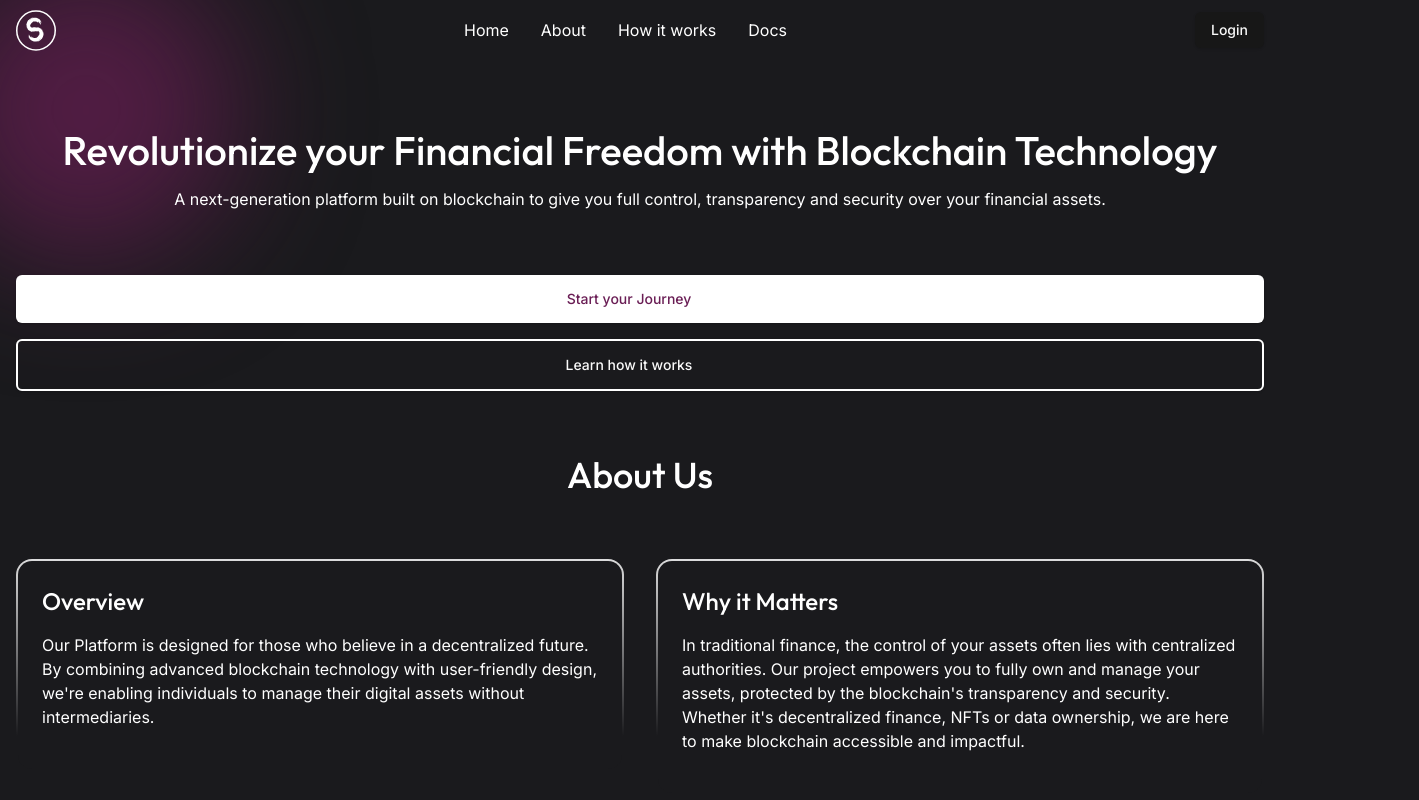
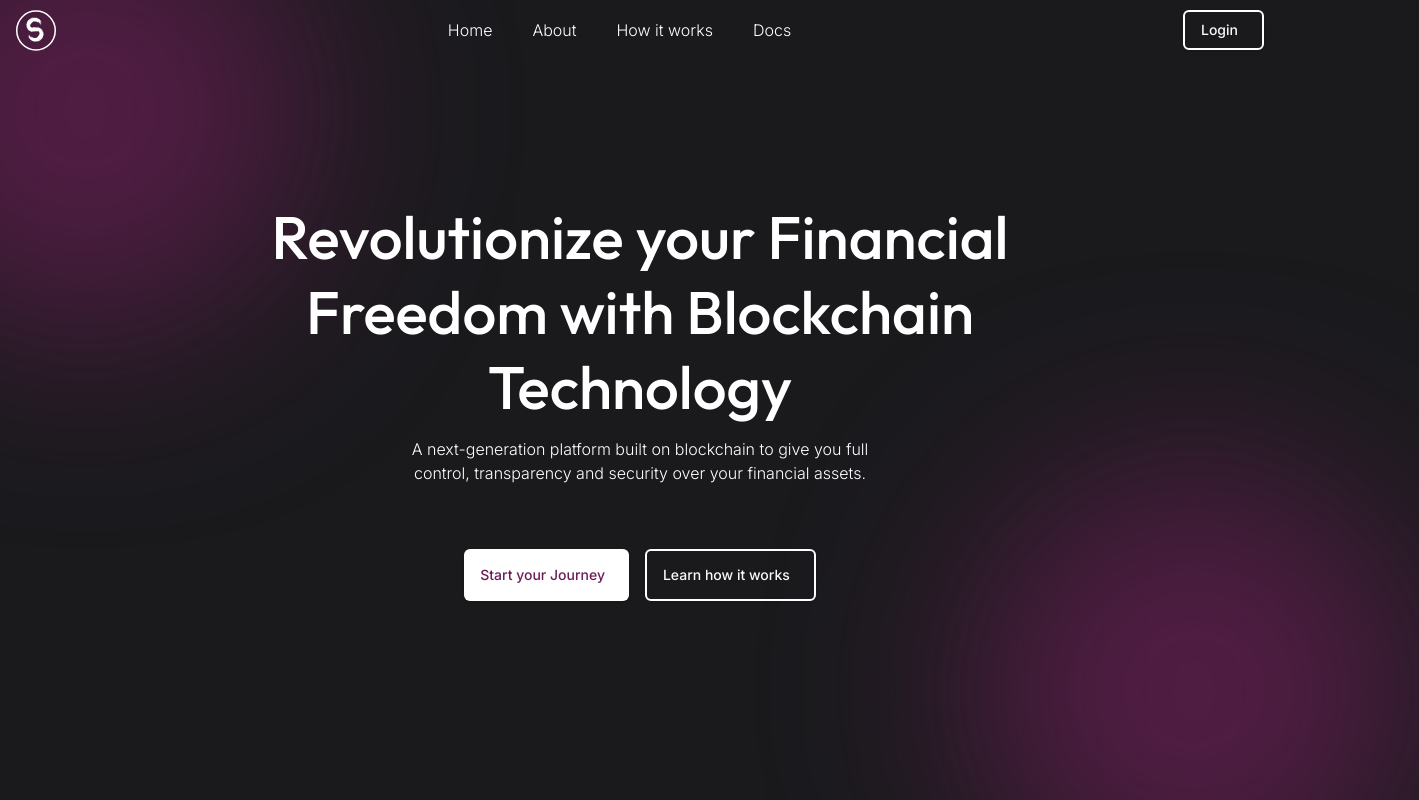
Before and after one commit to Atimscreative/smart-protocol, a React (Vite) app: page / in a window 1280 px wide. Shown: the top 800 px of the page, 1419 px wide, since content can reach past the window. Built offline with nearby package versions, Linux system fonts and the light colour scheme.

Commit message:
Ui updates

```diff
--- a/src/components/About.tsx
+++ b/src/components/About.tsx
@@ -3,7 +3,7 @@ import EachElement from "./EachElement";
 const About = () => {
   return (
     <>
-      <section className="pt-16">
+      <section className="py-16">
         <div className="wrapper">
           <h2 className="mb-16 text-center text-4xl font-medium md:text-3xl lg:text-4xl">
             About Us
@@ -19,11 +19,11 @@ const About = () => {
                       key={index}
                       className="rounded-[1rem] bg-gradient-to-b from-white/85 via-transparent via-75% to-transparent p-0.5"
                     >
-                      <div className="rounded-[14px] bg-smarty-400 p-6 pb-10">
+                      <div className="rounded-[14px] bg-smarty-400 p-6 pb-10 lg:p-20">
                         <h3 className="mb-4 text-2xl font-medium">
                           {item.title}
                         </h3>
-                        <p>{item.content}</p>
+                        <p className="leading-[1.5]">{item.content}</p>
                       </div>
                     </div>
                   );
--- a/src/components/Faqs.tsx
+++ b/src/components/Faqs.tsx
@@ -1,14 +1,14 @@
 const Faqs = () => {
   return (
-    <div>
-      <section>
+    <>
+      <section className="py-16">
         <div className="wrapper">
           <h2 className="mb-16 text-balance text-center text-4xl font-medium">
             Frequently Asked Questions (FAQs)
           </h2>
         </div>
       </section>
-    </div>
+    </>
   );
 };
 
--- a/src/components/Features.tsx
+++ b/src/components/Features.tsx
@@ -12,7 +12,7 @@ const Features = () => {
             Key Features
           </h2>
 
-          <div className="grid gap-8 md:grid-cols-2">
+          <div className="grid gap-8 md:grid-cols-2 lg:grid-cols-3">
             <EachElement
               of={features}
               render={(item: IFeature, index: number) => {
--- /dev/null
+++ b/src/components/Glow.tsx
@@ -0,0 +1,14 @@
+import { cn } from "@/lib/utils";
+
+const Glow = ({ className }: { className: string }) => {
+  return (
+    <div
+      className={cn(
+        "z-0 h-[200px] w-[200px] rounded-full bg-smarty-200/70 blur-3xl",
+        className,
+      )}
+    />
+  );
+};
+
+export default Glow;
--- a/src/components/Header.tsx
+++ b/src/components/Header.tsx
@@ -1,23 +1,48 @@
-import { HambergerMenu } from "iconsax-react";
+import { ArrowRight, HambergerMenu } from "iconsax-react";
 import { Button } from "./ui/button";
 import Logo from "@/assets/Logo.svg";
 
 const Header = () => {
   return (
     <>
-      <header className="relative z-10 py-2.5">
+      <header className="absolute left-0 top-0 z-10 w-full py-2.5">
         <nav className="wrapper flex items-center justify-between">
           <a href="/">
             <img src={Logo} className="w-10" alt="Smart Protocol" />
           </a>
-          <div className="hidden lg:flex lg:gap-8">
-            <a href="">Home</a>
-            <a href="">About</a>
-            <a href="">How it works</a>
-            <a href="">Docs</a>
+          <div className="hidden lg:flex lg:gap-10">
+            <a
+              href="/"
+              className="font-light duration-300 ease-linear hover:translate-y-1 hover:drop-shadow-[-2px_3px_3px_rgba(255,255,255,.7)]"
+            >
+              Home
+            </a>
+            <a
+              href="#about"
+              className="font-light duration-300 ease-linear hover:translate-y-1 hover:drop-shadow-[-2px_3px_3px_rgba(255,255,255,.7)]"
+            >
+              About
+            </a>
+            <a
+              href=""
+              className="font-light duration-300 ease-linear hover:translate-y-1 hover:drop-shadow-[-2px_3px_3px_rgba(255,255,255,.7)]"
+            >
+              How it works
+            </a>
+            <a
+              href=""
+              className="font-light duration-300 ease-linear hover:translate-y-1 hover:drop-shadow-[-2px_3px_3px_rgba(255,255,255,.7)]"
+            >
+              Docs
+            </a>
           </div>
 
-          <Button className="hidden lg:inline-block">Login</Button>
+          <Button className="group hidden h-auto items-center justify-center border-2 border-white bg-transparent px-4 py-2 hover:bg-white hover:text-smarty-200 lg:inline-flex">
+            Login
+            <span className="w-0 -translate-x-3 overflow-hidden text-white opacity-0 duration-300 group-hover:w-5 group-hover:translate-x-0 group-hover:text-smarty-200 group-hover:opacity-100">
+              <ArrowRight />
+            </span>
+          </Button>
           <span
             aria-label="open-mainmenu"
             className="cursor-pointer text-white lg:hidden"
--- a/src/components/Hero.tsx
+++ b/src/components/Hero.tsx
@@ -1,30 +1,35 @@
 import { ArrowRight } from "iconsax-react";
 import { Button } from "./ui/button";
-import { cn } from "@/lib/utils";
+import Glow from "./Glow";
 
 const Hero = () => {
   return (
     <>
-      <section className="w-full pt-16">
-        <Glow className="absolute -left-16 -top-10 h-[300px] w-[300px]" />
-        <div className="wrapper relative z-10">
-          <h1 className="text-center text-[40px] font-medium">
+      <section className="relative w-full pt-28 lg:flex lg:h-screen lg:items-center lg:justify-center lg:pt-0">
+        {/* GLOW EFFECT */}
+
+        <Glow className="absolute -left-16 -top-10 h-[300px] w-[300px] scale-75 lg:scale-150" />
+        <Glow className="absolute -bottom-40 -right-16 h-[300px] w-[300px] scale-105 md:-bottom-10 lg:scale-150" />
+
+        {/* HERO CONTENT */}
+        <div className="wrapper relative z-10 sm:max-w-2xl md:max-w-xl lg:max-w-4xl">
+          <h1 className="text-center text-[40px] font-medium lg:text-6xl lg:leading-tight">
             Revolutionize your Financial Freedom with Blockchain Technology
           </h1>
-          <p className="font-lights mt-3 text-center text-base">
+          <p className="font-lights mt-3 text-center text-base lg:text-balance">
             A next-generation platform built on blockchain to give you full
             control, transparency and security over your financial assets.
           </p>
-          <div className="mt-16 grid gap-4">
+          <div className="mx-auto mt-16 grid gap-4 sm:flex sm:justify-center">
             <Button className="group h-auto bg-white py-3.5 text-smarty-200 hover:bg-white hover:shadow hover:shadow-smarty-400">
               Start your Journey
-              <span className="-translate-x-3 text-smarty-200 opacity-0 duration-300 group-hover:translate-x-0 group-hover:opacity-100">
+              <span className="w-0 -translate-x-3 text-smarty-200 opacity-0 duration-300 group-hover:w-5 group-hover:translate-x-0 group-hover:opacity-100">
                 <ArrowRight />
               </span>
             </Button>
             <Button className="group h-auto border-2 border-white bg-transparent py-3.5 hover:bg-transparent">
               Learn how it works
-              <span className="-translate-x-3 text-white opacity-0 duration-300 group-hover:translate-x-0 group-hover:opacity-100">
+              <span className="w-0 -translate-x-3 text-white opacity-0 duration-300 group-hover:w-5 group-hover:translate-x-0 group-hover:opacity-100">
                 <ArrowRight />
               </span>
             </Button>
@@ -35,15 +40,4 @@ const Hero = () => {
   );
 };
 
-const Glow = ({ className }: { className: string }) => {
-  return (
-    <div
-      className={cn(
-        "z-0 h-[200px] w-[200px] rounded-full bg-smarty-200/70 blur-3xl",
-        className,
-      )}
-    />
-  );
-};
-
 export default Hero;
--- a/src/components/Roadmap.tsx
+++ b/src/components/Roadmap.tsx
@@ -4,12 +4,12 @@ import icon from "@/assets/timeline.svg";
 const Roadmap = () => {
   return (
     <>
-      <section className="pt-16">
+      <section className="py-16">
         <div className="wrapper">
           <h2 className="mb-16 text-center text-4xl font-medium">
             Roadmap/Timeline
           </h2>
-          <div className="mx-auto grid max-w-2xl gap-8">
+          <div className="mx-auto grid max-w-2xl gap-8 lg:max-w-full lg:grid-cols-2 lg:items-center">
             <div className="grid gap-8">
               <EachElement
                 of={roadmap}
--- a/src/components/Tokenomics.tsx
+++ b/src/components/Tokenomics.tsx
@@ -1,11 +1,56 @@
+import EachElement from "./EachElement";
+import icon from "@/assets/tokenomics.svg";
+
 const Tokenomics = () => {
   return (
     <>
-      <section>
-        <div className="wrapper"></div>
+      <section className="py-16">
+        <div className="wrapper">
+          <h2 className="mb-16 text-center text-4xl font-medium">Tokenomics</h2>
+          <div className="mx-auto flex max-w-2xl flex-col-reverse gap-8 lg:grid lg:max-w-full lg:grid-cols-2 lg:items-center">
+            <img
+              src={icon}
+              alt="illustration"
+              className="mx-auto block w-3/4"
+            />
+            <div className="grid gap-8">
+              <EachElement
+                of={tokenomics}
+                render={(item: IToken, index: number) => {
+                  return (
+                    <div key={index}>
+                      <div className="text-balance rounded-[1rem] border-[3px] border-white bg-gradient-to-r from-smarty-200 to-smarty-100 p-4 text-center">
+                        {item.title}
+                      </div>
+                      <p className="mt-8">{item.content}</p>
+                    </div>
+                  );
+                }}
+              />
+            </div>
+          </div>
+        </div>
       </section>
     </>
   );
 };
 
 export default Tokenomics;
+
+type IToken = {
+  title: string;
+  content: string;
+};
+
+const tokenomics: IToken[] = [
+  {
+    title: "Token Distribution",
+    content:
+      "Our tokenomics are designed to ensure sustainable growth and fair distribution, with 40% allocated to community incentives, 25% to development, 15% to liquidity, 10% to partners, and 10% to the team.",
+  },
+  {
+    title: "Benefit of Holding Tokens",
+    content:
+      "Token holders gain voting rights, access to exclusive platform features and the ability to stake for rewards. Holding Tokens strengthens your role in the ecosystem and unlocks higher level benefits.",
+  },
+];
--- a/src/index.css
+++ b/src/index.css
@@ -16,7 +16,7 @@
   }
 
   body {
-    @apply bg-smarty-400 font-inter font-normal text-white antialiased;
+    @apply overflow-x-hidden bg-smarty-400 font-inter font-normal text-white antialiased;
   }
 
   h1,
@@ -29,10 +29,10 @@
   }
 
   p {
-    @apply leading-normal;
+    @apply font-light leading-[1.6];
   }
 
   .wrapper {
-    @apply mx-auto max-w-7xl px-4;
+    @apply relative z-[1] mx-auto max-w-7xl px-4;
   }
 }
--- a/src/pages/Home.tsx
+++ b/src/pages/Home.tsx
@@ -1,5 +1,6 @@
 import About from "@/components/About";
 import Community from "@/components/Community";
+import Faqs from "@/components/Faqs";
 import Features from "@/components/Features";
 import Hero from "@/components/Hero";
 import Roadmap from "@/components/Roadmap";
@@ -14,6 +15,7 @@ const Home = () => {
       <Roadmap />
       <Tokenomics />
       <Community />
+      <Faqs />
     </>
   );
 };
```
Also changed, not shown: src/components/Community.tsx (+6 -2 lines).
